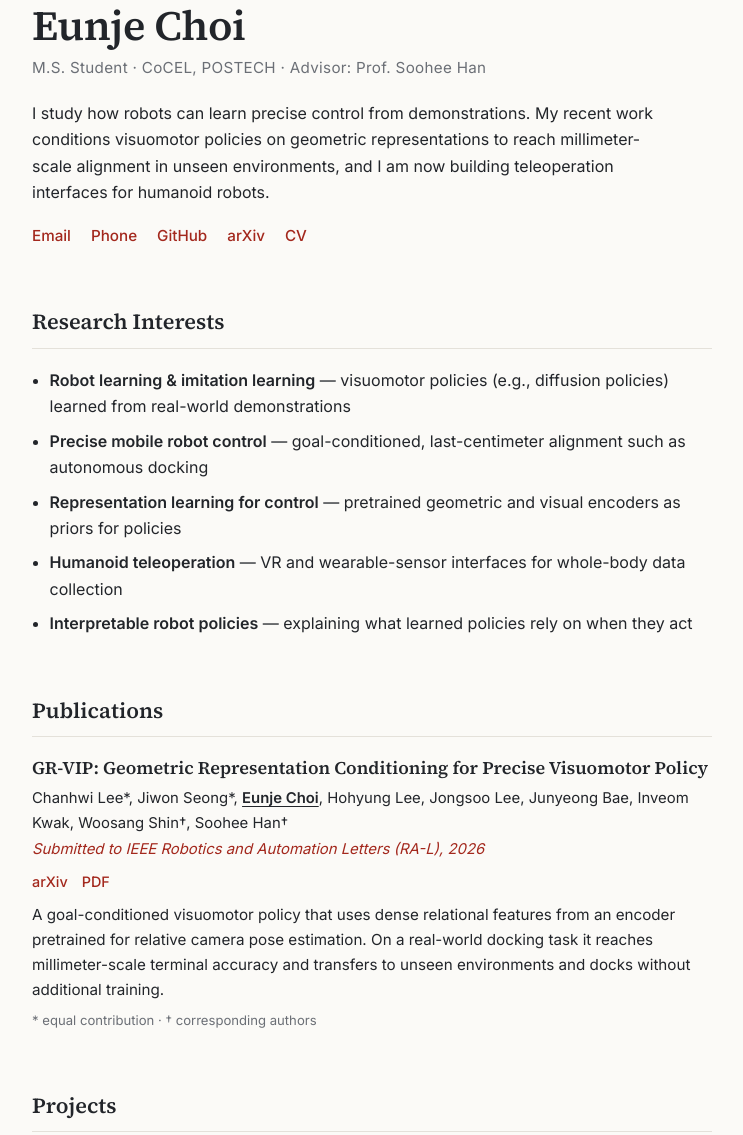
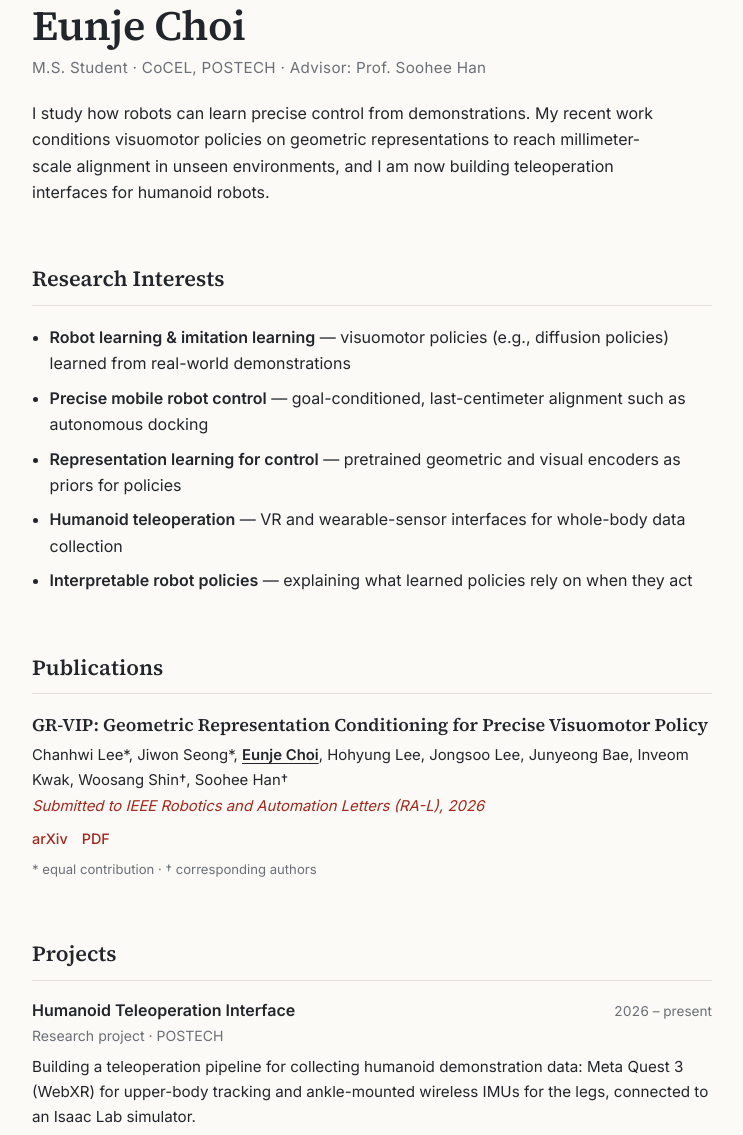
Before and after one commit to eunjechoi/eunjechoi.github.io, a plain HTML site: page index.html in a window 1280 px wide. Shown: the part 69-1204 px from the top of the page, without its empty margins (268-1011 px from the left). Drawn offline with Linux system fonts and the light colour scheme.

Commit message:
Remove header links and publication summary
Co-Authored-By: Claude Opus 5.5 <noreply@anthropic.com>

```diff
--- a/index.html
+++ b/index.html
@@ -22,13 +22,6 @@
       representations to reach millimeter-scale alignment in unseen environments,
       and I am now building teleoperation interfaces for humanoid robots.
     </p>
-    <nav class="links">
-      <a href="mailto:eunjechoi@postech.ac.kr">Email</a>
-      <a href="tel:+821071065302">Phone</a>
-      <a href="https://github.com/eunjechoi">GitHub</a>
-      <a href="https://arxiv.org/abs/2610.22997">arXiv</a>
-      <a href="#cv">CV</a>
-    </nav>
   </header>
 
   <section id="research">
@@ -52,12 +45,6 @@
       </p>
       <p class="venue">Submitted to IEEE Robotics and Automation Letters (RA-L), 2026</p>
       <p class="pub-links"><a href="https://arxiv.org/abs/2610.22997">arXiv</a><a href="https://arxiv.org/pdf/2610.22997">PDF</a></p>
-      <p class="summary">
-        A goal-conditioned visuomotor policy that uses dense relational features from an encoder
-        pretrained for relative camera pose estimation. On a real-world docking task it reaches
-        millimeter-scale terminal accuracy and transfers to unseen environments and docks without
-        additional training.
-      </p>
       <p class="note">* equal contribution · † corresponding authors</p>
     </article>
   </section>
```
